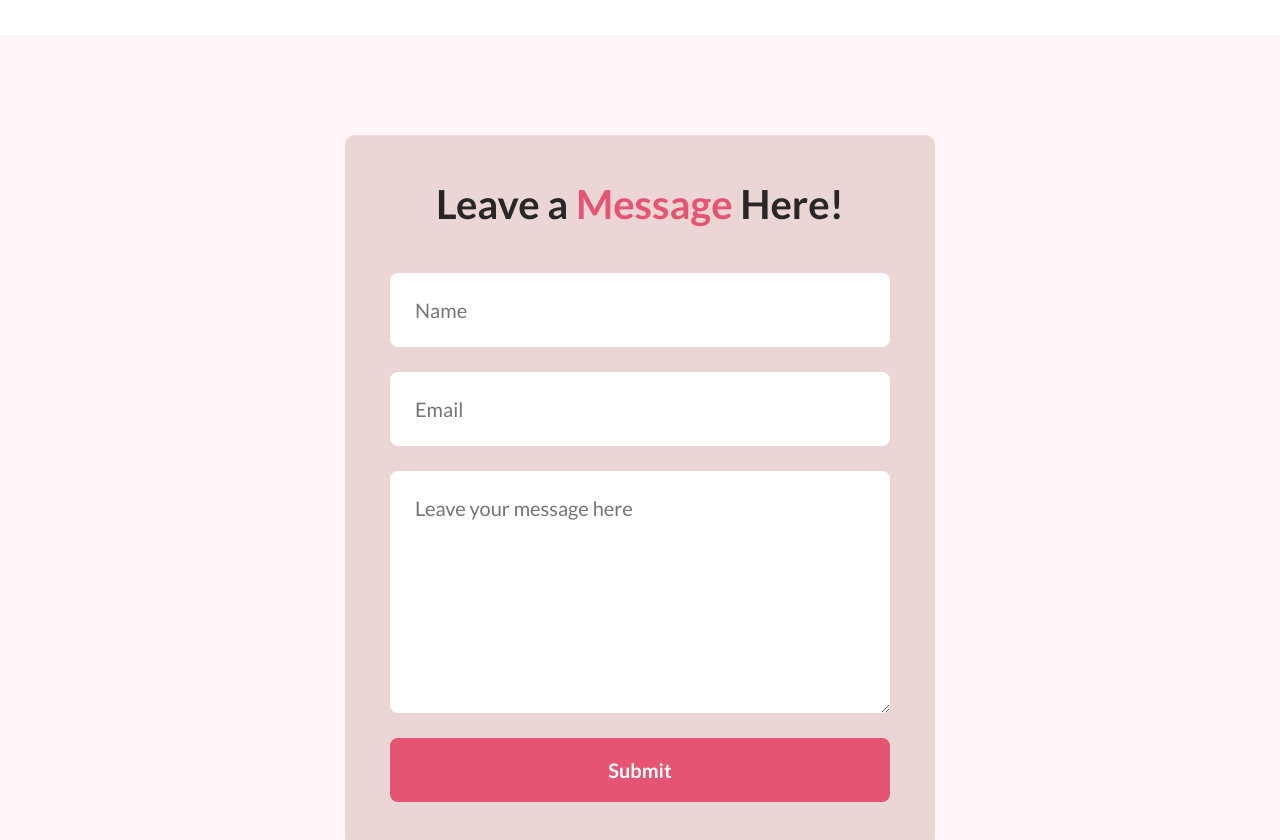
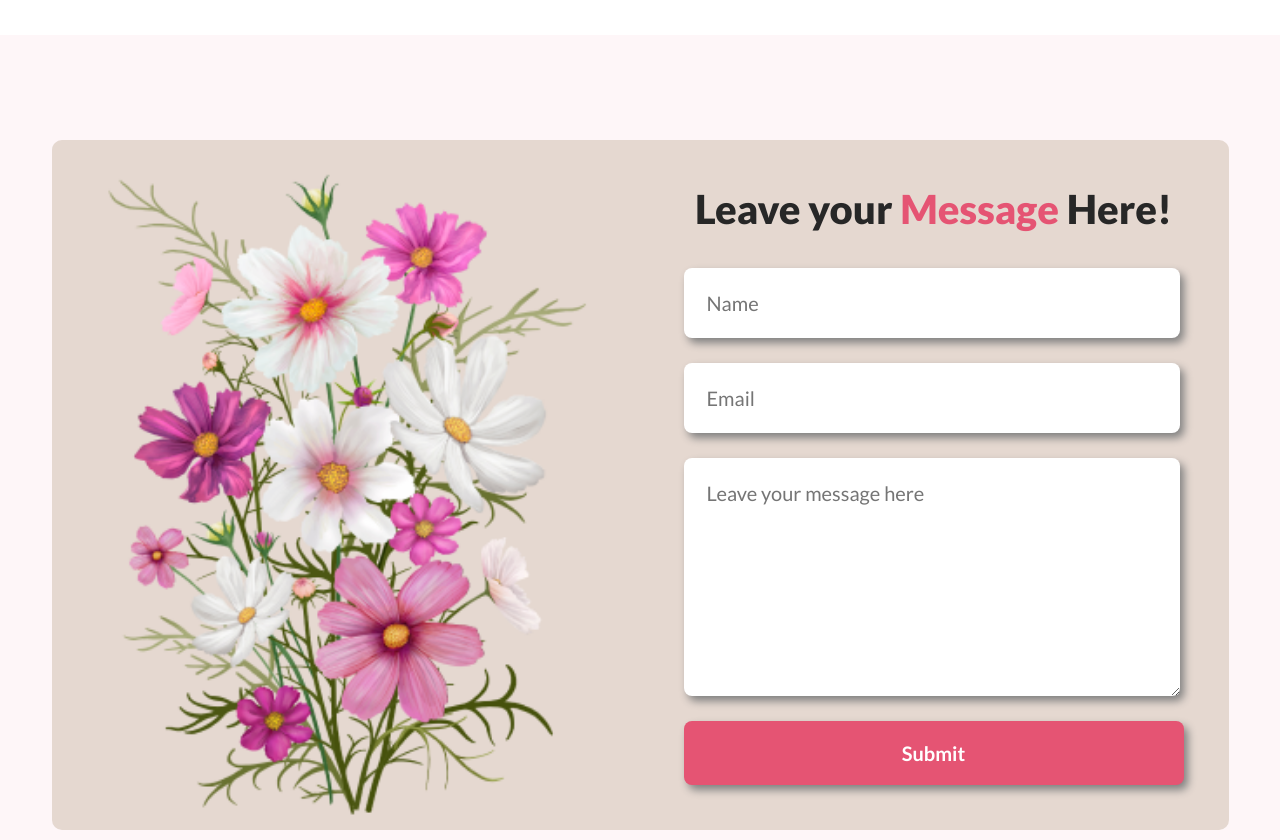
Before and after one commit to SaddamHossain07/online-flower-shop, a plain HTML site: page index.html in a window 1280 px wide. Shown: the part 3920-4760 px from the top of the page. Drawn offline with Linux system fonts and the light colour scheme.

Commit message:
updating get in touch section

```diff
--- a/css/style.css
+++ b/css/style.css
@@ -46,6 +46,7 @@
 /* header styles */
 header {
     background: rgba(229, 84, 115, 0.10);
+    width: 100vw;
 }
 
 .header-container {
@@ -171,6 +172,7 @@ header {
     padding: 100px 0;
     gap: 180px;
     background: rgba(229, 84, 115, 0.05);
+    width: 100vw;
 }
 
 .hot-deal-info {
@@ -200,41 +202,65 @@ header {
 }
 
 /* get in touch  */
+
 .get-in-touch {
-    width: 100%;
+    width: 100vw;
     height: 700px;
     background: rgba(229, 84, 115, 0.05);
     padding: 100px 0;
     margin: 150px auto;
     text-align: center;
+    display: flex;
+    justify-content: center;
+    align-items: center;
+    gap: 0px;
 }
 
-.contact-form {
-    background-color: #ecd5d5;
-    border-radius: 10px;
-    max-height: 700px;
-    max-width: 500px;
-    margin: 0 auto;
+.left {
+    border-radius: 10px 0px 0px 10px;
+    margin-right: -3px;
+    background-image: url('../images/Rectangle\ 4.png');
+    background-position: center;
+    background-repeat: no-repeat;
+    background-size: cover;
+    min-height: 600px;
+    min-width: 500px;
     padding: 45px;
 }
 
-form {
-    margin-top: 45px;
+.right {
+    border-radius: 0px 10px 10px 0px;
+    min-height: 600px;
+    min-width: 500px;
+    padding: 45px;
+    background-color: #E5D8D0;
+}
+
+.right h3 {
+    font-weight: 800;
+}
+
+.get-in-touch-form {
+    margin-top: 35px;
 }
 
 .input {
-    padding: 25px;
+    padding: 23px;
     border: 0;
     border-radius: 8px;
     display: block;
     width: 450px;
     margin-bottom: 25px;
     font-size: 20px;
+    box-shadow: 4px 5px 9px gray;
 }
 
 .btn {
     width: 100%;
+    box-shadow: 4px 5px 9px gray;
 }
+
+
 
 /* latest deals section  */
 .latest-deals-section {
@@ -273,6 +299,7 @@ form {
     text-align: center;
     background-color: black;
     padding: 130px 0;
+    width: 100vw;
 }
 
 .footer-title {
--- a/index.html
+++ b/index.html
@@ -111,9 +111,11 @@
 
         <!-- get in touch section  -->
         <section class="get-in-touch">
-            <div class="contact-form">
-                <h3 class="section-title">Leave a <span class="primary-color"> Message</span> Here!</h3>
-                <form action="">
+            <div class="left">
+            </div>
+            <div class="right">
+                <h3 class="section-title">Leave your <span class="primary-color"> Message</span> Here!</h3>
+                <form class="get-in-touch-form">
                     <input class="input" type="text" placeholder="Name">
                     <input class="input" type="email" placeholder="Email">
                     <textarea class="input" name="" id="" cols="30" rows="8"
@@ -144,8 +146,6 @@
             <p class="copy-right">&copy; 2020-2023, FlowerShop.com. All rights reserved. </p>
         </section>
     </footer>
-
-
 </body>
 
 </html>
```
